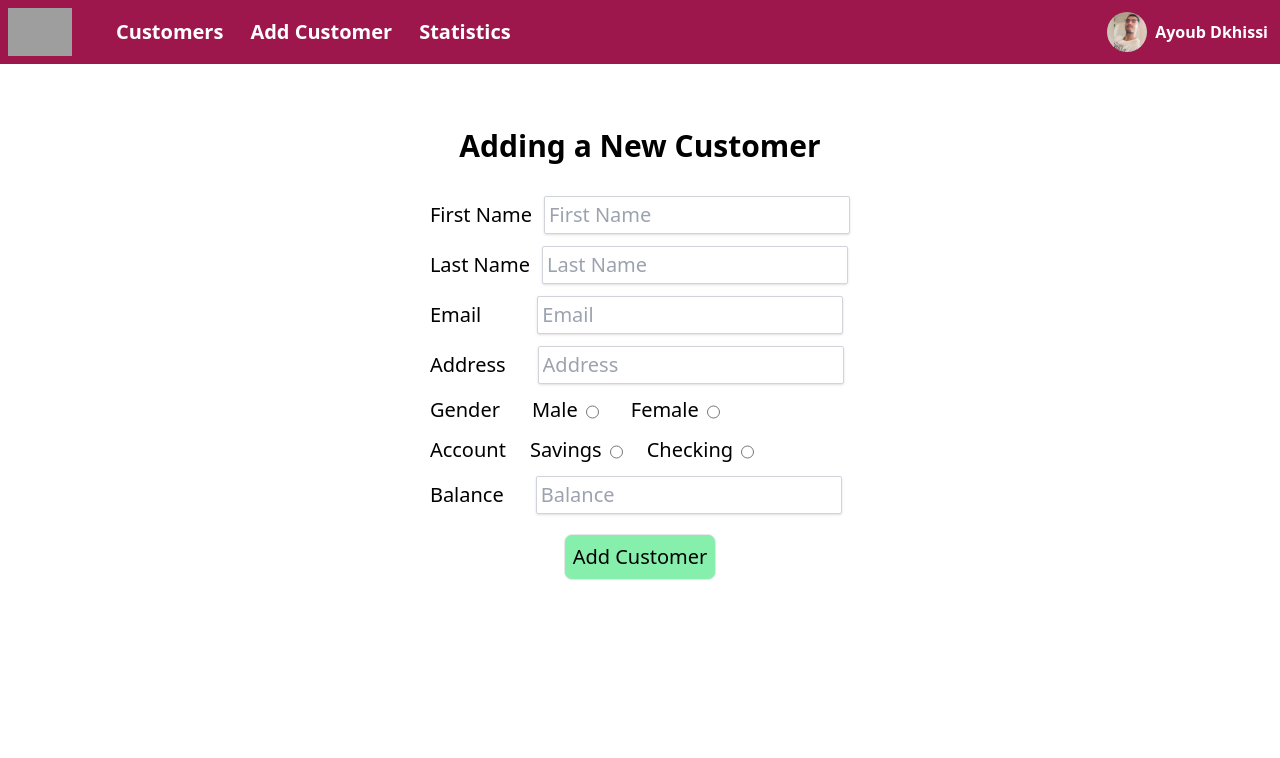
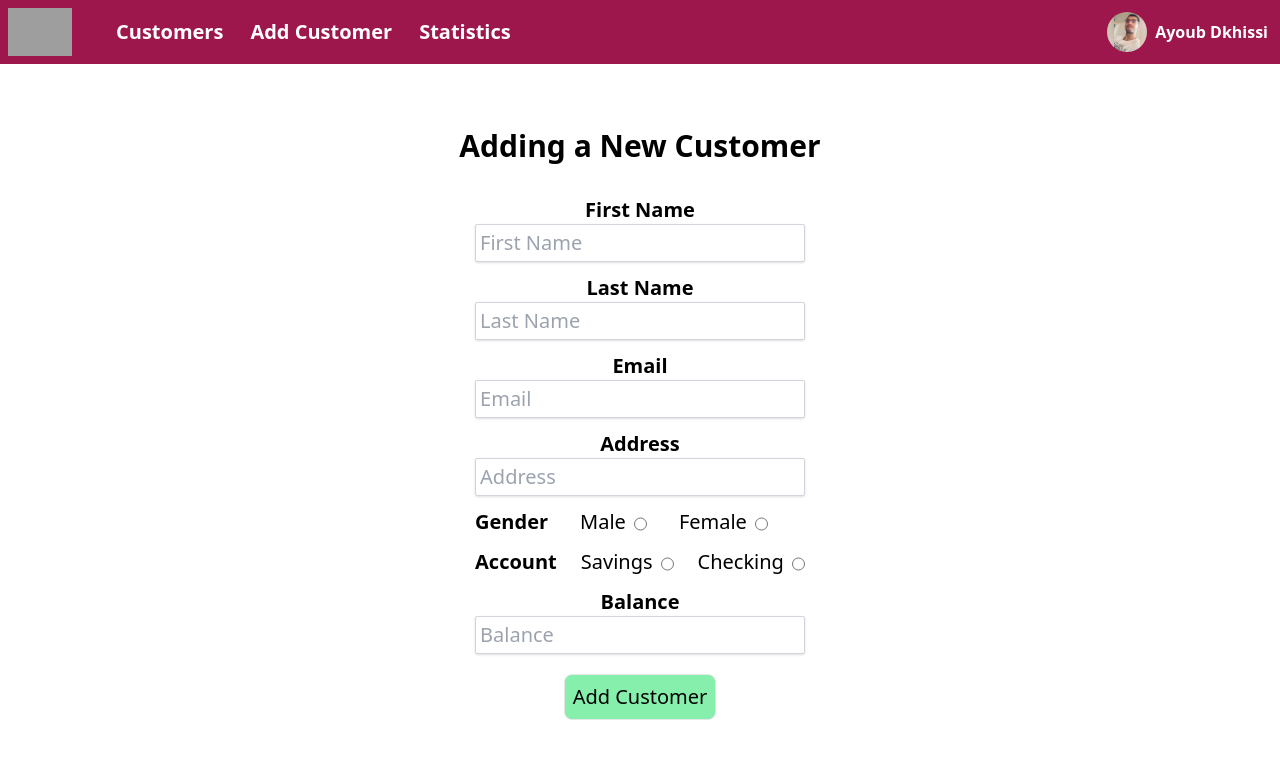
Before and after one commit to ayoubdkhissi/adkhissi_BankApp, an Angular app: page /addCustomer in a window 1280 px wide. Shown: the top 758 px of the page. Built offline with nearby package versions, Linux system fonts and the light colour scheme; grey boxes are pictures that could not be loaded.

Commit message:
Update Customer

```diff
--- a/db.json
+++ b/db.json
@@ -5,13 +5,13 @@
       "firstName": "Reagan",
       "lastName": "Courtese",
       "email": "rcourtese0@clickbank.net",
-      "gender": "Male",
       "address": "886 Barby Point",
-      "image": "https://robohash.org/autemquodvoluptatem.png?size=100x100&set=set1",
+      "gender": "Female",
+      "image": "https://robohash.org/f4f988ee-b206-497e-802c-d932b388db6d.png?size=100x100&set=set1",
       "account": {
-        "accountNumber": "85623214569874",
+        "accountNumber": "33913253688747",
         "type": "Checking",
-        "balance": 1000
+        "balance": 1200
       }
     },
     {
@@ -446,6 +446,48 @@
         "accountNumber": "40154522647528",
         "type": "Checking"
       }
+    },
+    {
+      "id": "c783aa52-50c3-4829-9d5f-9aba5c1ecce5",
+      "firstName": "test",
+      "lastName": "test",
+      "email": "1999dkhissi@gmail.com",
+      "address": "test",
+      "gender": "Male",
+      "image": "https://robohash.org/efabc083-a4b7-46e3-90d9-7399e286d8c0.png?size=100x100&set=set1",
+      "account": {
+        "accountNumber": "20426681439331",
+        "type": "Savings",
+        "balance": null
+      }
+    },
+    {
+      "id": "1695c39b-a936-44b9-b354-fc9c60cb67a8",
+      "firstName": "test",
+      "lastName": "test",
+      "email": "texst",
+      "address": "text",
+      "gender": "Male",
+      "image": "https://robohash.org/392b6dfa-ee08-41ec-ad91-683c4f6aad23.png?size=100x100&set=set1",
+      "account": {
+        "accountNumber": "42979942510333",
+        "type": "Checking",
+        "balance": null
+      }
+    },
+    {
+      "id": "4581d03e-a605-4de9-b5e4-bb614ca0fb37",
+      "firstName": "TEST",
+      "lastName": "TEST",
+      "email": "TEST@email.com",
+      "address": "TEST Country, TEST City",
+      "gender": "Male",
+      "image": "https://robohash.org/ae0b2949-8939-417e-bdba-8eee9cc65da4.png?size=100x100&set=set1",
+      "account": {
+        "accountNumber": "56996336986437",
+        "type": "Checking",
+        "balance": 7888
+      }
     }
   ]
 }
--- a/src/app/customer-card/customer-card.component.html
+++ b/src/app/customer-card/customer-card.component.html
@@ -1,7 +1,7 @@
 <div class="flex flex-col rounded-2xl shadow shadow-slate-400">
 
     <div class="flex p-3">
-        <img src="{{customer?.image}}" alt="" class="w-24 h-24 rounded-full self-start">
+        <img src="{{customer?.image}}" alt="" class="w-24 h-24 rounded-full self-start border-2 shadow-lg border-pink-800">
 
         <div class=" flex flex-col mx-auto ">
             <h1 class="text-xl font-bold">
@@ -58,7 +58,7 @@
     </div>
 
     <div class="flex gap-5 mx-auto my-3 ">
-        <button class="bg-blue-500 hover:bg-blue-700 text-white font-bold py-2 px-4 rounded">
+        <button (click)="onUpdate()" class="bg-blue-500 hover:bg-blue-700 text-white font-bold py-2 px-4 rounded">
             Update
         </button>
 
--- a/src/app/customer-card/customer-card.component.ts
+++ b/src/app/customer-card/customer-card.component.ts
@@ -1,4 +1,5 @@
 import { Component, Input } from '@angular/core';
+import { Router } from '@angular/router';
 import { Customer } from '../interfaces/customer.interface';
 
 @Component({
@@ -8,5 +9,11 @@ import { Customer } from '../interfaces/customer.interface';
 })
 export class CustomerCardComponent {
 
+  constructor(private router: Router) { }
+
   @Input() customer?: Customer;
+
+  onUpdate() {
+    this.router.navigate(['/editCustomer', this.customer?.id]);
+  }
 }
--- a/src/app/customer-form/customer-form.component.html
+++ b/src/app/customer-form/customer-form.component.html
@@ -3,29 +3,29 @@
     <h1 class="text-3xl font-bold m-8">Adding a New Customer</h1>
 
     <form [formGroup]="customerForm" (ngSubmit)="submit()" class="flex flex-col gap-3">
-        <div>
-            <label for="firstName">First Name</label>
-            <input formControlName="firstName" type="text" id="firstName" placeholder="First Name" class="border border-gray-300 shadow  ml-3 rounded-sm p-1">
+        <div class="flex flex-col">
+            <label for="firstName" class="mx-auto font-bold">First Name</label>
+            <input formControlName="firstName" type="text" id="firstName" placeholder="First Name" class="border border-gray-300 shadow  rounded-sm p-1 w-full">
         </div>
 
-        <div>
-            <label for="lastName">Last Name</label>
-            <input formControlName="lastName" type="text" id="lastName" placeholder="Last Name" class="border border-gray-300 shadow ml-3 rounded-sm p-1">
+        <div class="flex flex-col">
+            <label for="lastName" class="mx-auto font-bold">Last Name</label>
+            <input formControlName="lastName" type="text" id="lastName" placeholder="Last Name" class="border border-gray-300 shadow rounded-sm p-1 w-full">
         </div>
 
-        <div>
-            <label for="email">Email</label>
-            <input formControlName="email" type="email" id="email" placeholder="Email" class="border border-gray-300 shadow ml-14 rounded-sm p-1">
+        <div class="flex flex-col">
+            <label for="email" class="mx-auto font-bold">Email</label>
+            <input formControlName="email" type="email" id="email" placeholder="Email" class="border border-gray-300 shadow rounded-sm p-1 w-full">
         </div>
 
-        <div>
-            <label for="address">Address</label>
-            <input formControlName="address" type="text" id="address" placeholder="Address" class="border border-gray-300 shadow ml-8 rounded-sm p-1">
+        <div class="flex flex-col">
+            <label for="address" class="mx-auto font-bold">Address</label>
+            <input formControlName="address" type="text" id="address" placeholder="Address" class="border border-gray-300 shadow rounded-sm p-1 w-full">
         </div>
 
 
         <div class="flex gap-6 ">
-            <label>Gender</label>
+            <label class="font-bold">Gender</label>
             <div class="flex">
                 <label for="male" class="mx-2">Male</label>
                 <input formControlName="gender" class="mt-1" type="radio" value="Male" checked id="male">
@@ -38,7 +38,7 @@
         </div>
 
         <div class="flex gap-6 ">
-            <label>Account</label>
+            <label class="font-bold">Account</label>
             <div class="flex">
                 <label for="savings" class="mr-2">Savings</label>
                 <input formControlName="accountType" class="mt-1" type="radio" value="Savings" checked id="savings">
@@ -50,9 +50,9 @@
             </div>
         </div>
 
-        <div>
-            <label for="balance">Balance</label>
-            <input formControlName="balance" type="number" id="balance" placeholder="Balance" class="border border-gray-300 shadow ml-8  rounded-sm p-1">
+        <div class="flex flex-col">
+            <label for="balance" class="mx-auto font-bold">Balance</label>
+            <input formControlName="balance" type="number" id="balance" placeholder="Balance" class="border border-gray-300 shadow  rounded-sm p-1 w-full">
         </div>
 
         <div class="mx-auto">
--- a/src/app/customer-form/customer-form.component.ts
+++ b/src/app/customer-form/customer-form.component.ts
@@ -28,7 +28,7 @@ export class CustomerFormComponent implements OnInit {
     this.customerForm = this.formBuilder.group({
       firstName: [''],
       lastName: [''],
-      email: ['', ],
+      email: [''],
       address: [''],
       gender: [''],
       accountType: [''],
@@ -55,6 +55,16 @@ export class CustomerFormComponent implements OnInit {
               .subscribe({
                 next: (customer) => {
                   this.customer = customer;
+
+                  this.customerForm = this.formBuilder.group({
+                    firstName: [this.customer?.firstName],
+                    lastName: [this.customer?.lastName],
+                    email: [this.customer?.email],
+                    address: [this.customer?.address],
+                    gender: [this.customer?.gender],
+                    accountType: [this.customer?.account.type],
+                    balance: [this.customer?.account.balance]
+                  });
                 },
                 error: (err) => {
                   this.router.navigate(['notFound']);
@@ -86,7 +96,7 @@ export class CustomerFormComponent implements OnInit {
         account: {
           accountNumber: this.generateRandomAccountNumber(),
           type: this.customerForm.value.accountType,
-          balance: this.customerForm.value.accountBalance
+          balance: parseFloat(this.customerForm.value.balance)
         }
       };
 
@@ -97,8 +107,32 @@ export class CustomerFormComponent implements OnInit {
           this.router.navigate(['']);
         }
       });
+    }
 
+    else {
+      // update customer
+      let customer: Customer = {
+        id: this.customer?.id as string,
+        firstName: this.customerForm.value.firstName,
+        lastName: this.customerForm.value.lastName,
+        email: this.customerForm.value.email,
+        address: this.customerForm.value.address,
+        gender: this.customerForm.value.gender,
+        image: this?.customer?.image as string,
+        account: {
+          accountNumber: this.customer?.account.accountNumber as string,
+          type: this.customerForm.value.accountType,
+          balance: parseFloat(this.customerForm.value.balance)
+        }
+      };
+
+      this.customerService.updateCustomer(customer).subscribe({
+        next: () => {
+          this.router.navigate(['']);
+        }
+      });
     }
+
   }
 
   private generateRandomId(): string {
@@ -109,19 +143,11 @@ export class CustomerFormComponent implements OnInit {
       return v.toString(16);
     });
 
-    // check if the random string is already used
-    this.customerService.getCustomerById(randomString).subscribe({
-      next: (c) => {
-        // if the id is already used, try generate a new one
-        if (c) {
-          this.generateRandomId();
-        }
-      },
-      error: (err) => {
-        // if the id is not used, return the random string
-        return randomString;
-      }
-    });
+    /*
+      PS1: Normally, I would use a library like uuid to generate a random string, but I wanted to show you how to do it manually.
+      PS2: I know that this is not the best way to generate a random string, but it is good enough for this example.
+      PS3: Normally, we should check if the generated string is unique, but the chances of generating the same string twice are very very low.
+    */
 
     return randomString;
   }
--- a/src/app/services/customer.service.ts
+++ b/src/app/services/customer.service.ts
@@ -33,5 +33,11 @@ export class CustomerService {
     return this.httpClient.post<Customer>(url, customer);
   }
 
+  public updateCustomer(customer: Customer) : Observable<Customer> {
+    let url = `${API_URL}/${customer.id}`;
+    return this.httpClient.put<Customer>(url, customer);
+  }
+
+
 
 }
```
